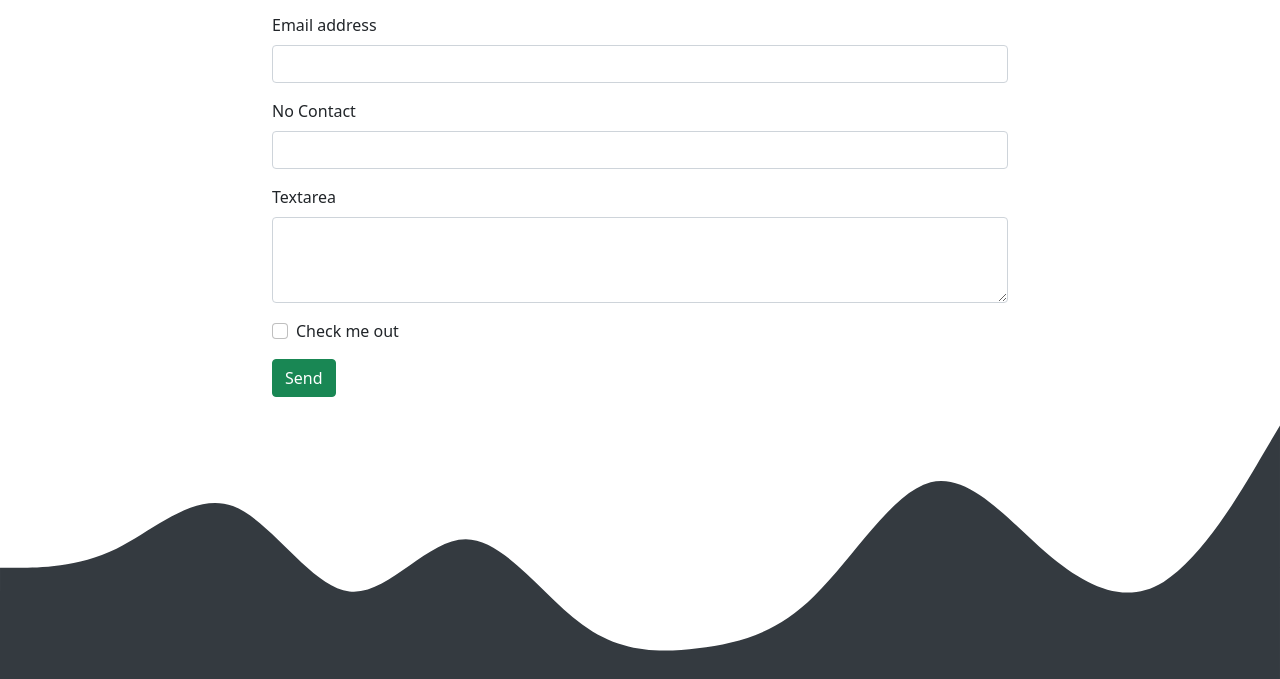
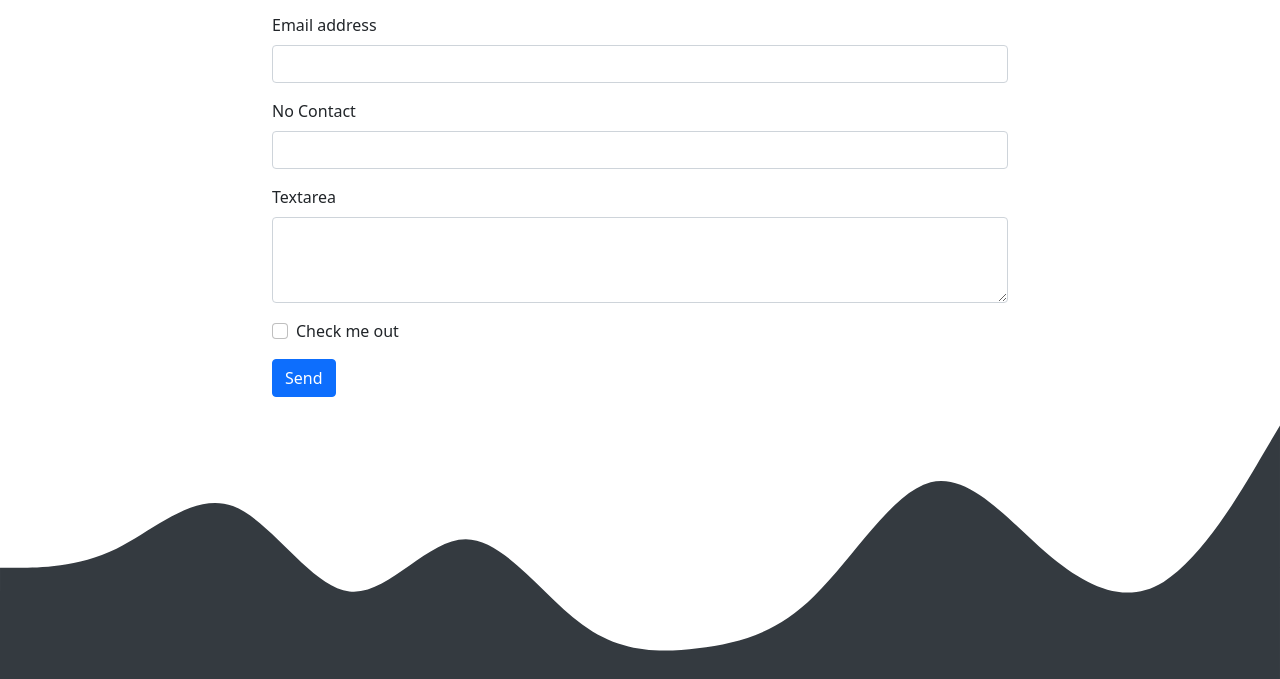
Before and after one commit to dwiriomuktiprayoga/dwiriomuktiprayoga.github.io, a plain HTML site: page index.html in a window 1280 px wide. Shown: the part 2871-3550 px from the top of the page. Drawn offline with nearby package versions, Linux system fonts and the light colour scheme.

Commit message:
mengubah warna tombol send menjadi biru

```diff
--- a/index.html
+++ b/index.html
@@ -197,7 +197,7 @@
                 <input type="checkbox" class="form-check-input" id="exampleCheck1" />
                 <label class="form-check-label" for="exampleCheck1">Check me out</label>
               </div>
-              <button type="submit" class="btn btn-success">Send</button>
+              <button type="submit" class="btn btn-primary">Send</button>
             </form>
           </div>
         </div>
```
